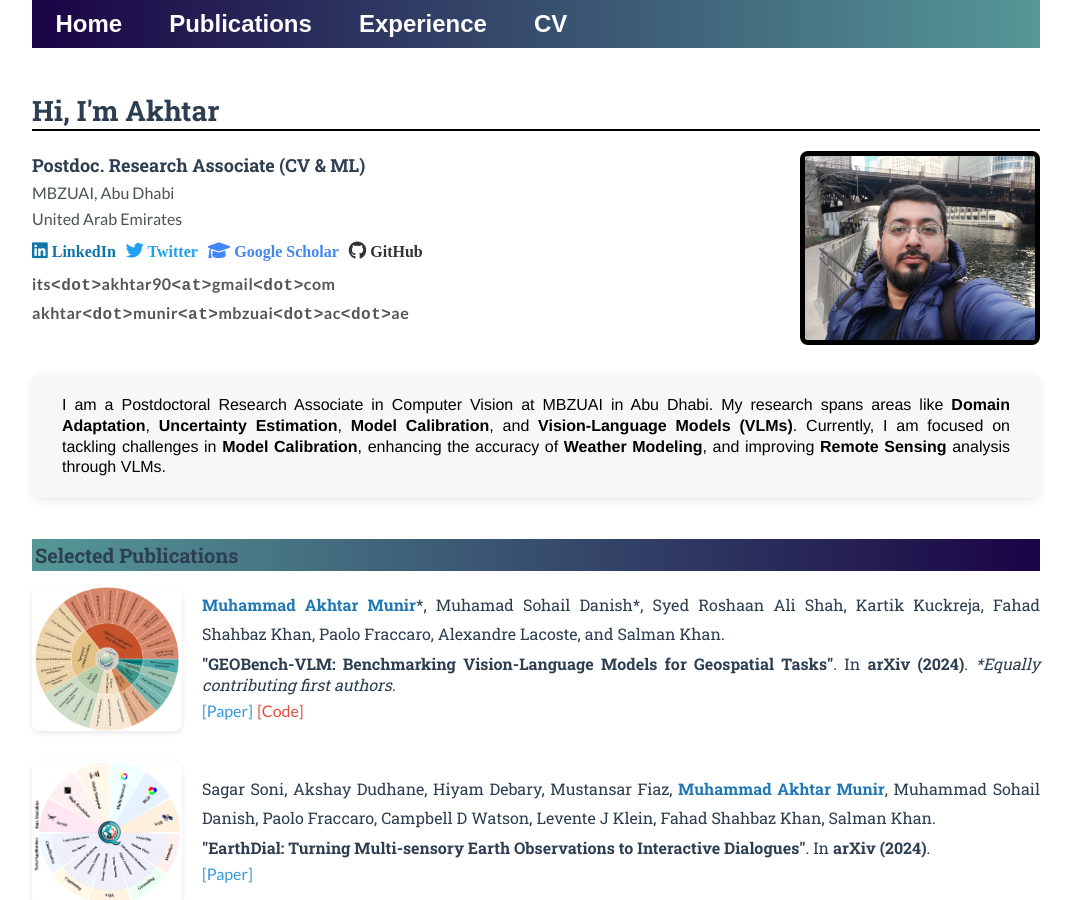
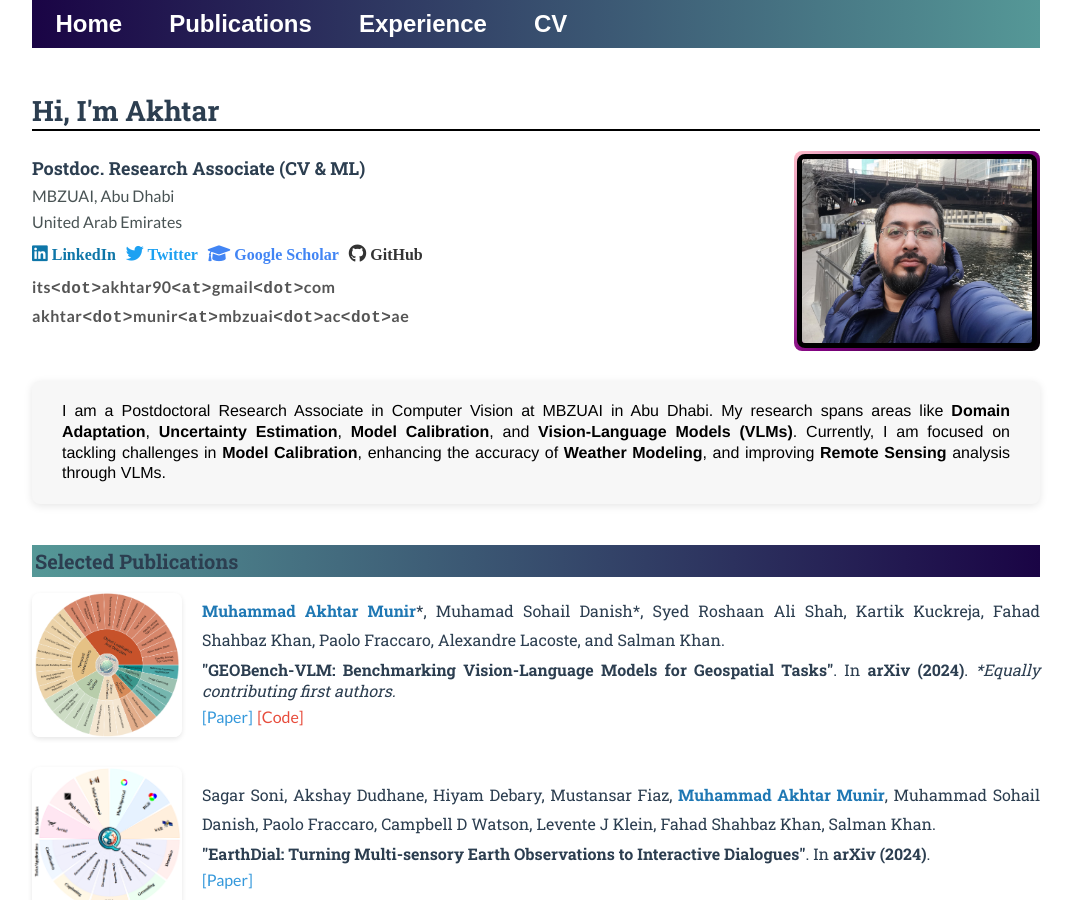
Before and after one commit to akhtarvision/akhtarvision.github.io, a Jekyll site: the page built from index.html, in a window 1280 px wide and 900 px high. Shown: the whole window, without its empty margins (104-1176 px from the left). Built offline with Jekyll 4.4.1, drawn with Linux system fonts in a browser that asks for light colours.

Commit message:
Update index.html

```diff
--- a/index.html
+++ b/index.html
@@ -36,8 +36,10 @@ title: Akhtar, CV & ML
 
         <!-- Right section: Profile Picture -->
         <div style="flex: 0 0 230px; display: flex; justify-content: flex-end;">
-            <img class="roundImg" src="ul_pic.jpeg" alt="profile" style="width: 230px; height: 184px; object-fit: cover; border-radius: 8px;">
-        </div>
+    <div style="border-radius: 8px; padding: 3px; background: linear-gradient(135deg, pink, purple, black);">
+        <img class="roundImg" src="ul_pic.jpeg" alt="profile" style="width: 230px; height: 184px; object-fit: cover; border-radius: 8px; display: block;">
+    </div>
+</div>
     </div>
 
     <!-- Bio Section -->
```
